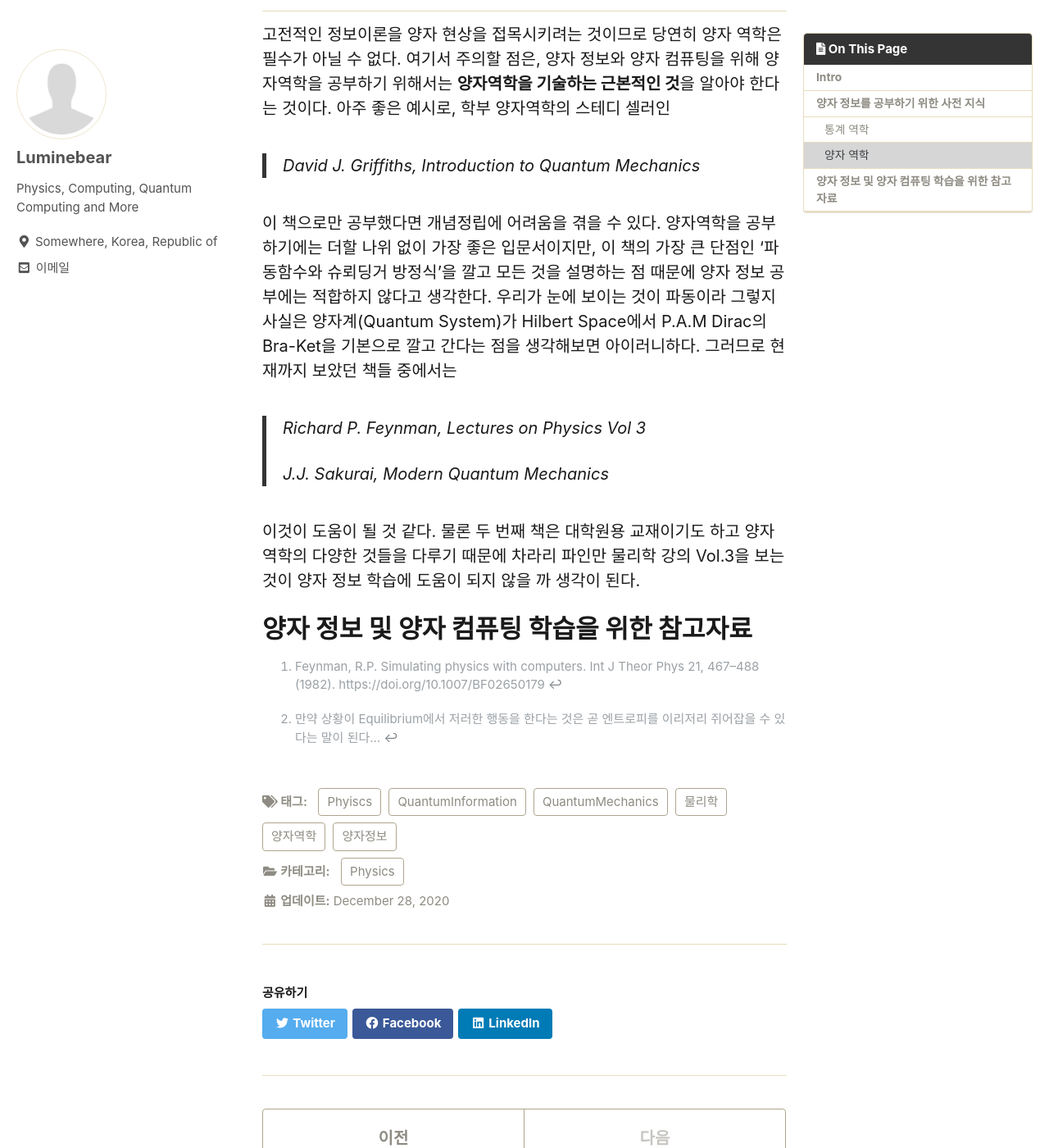
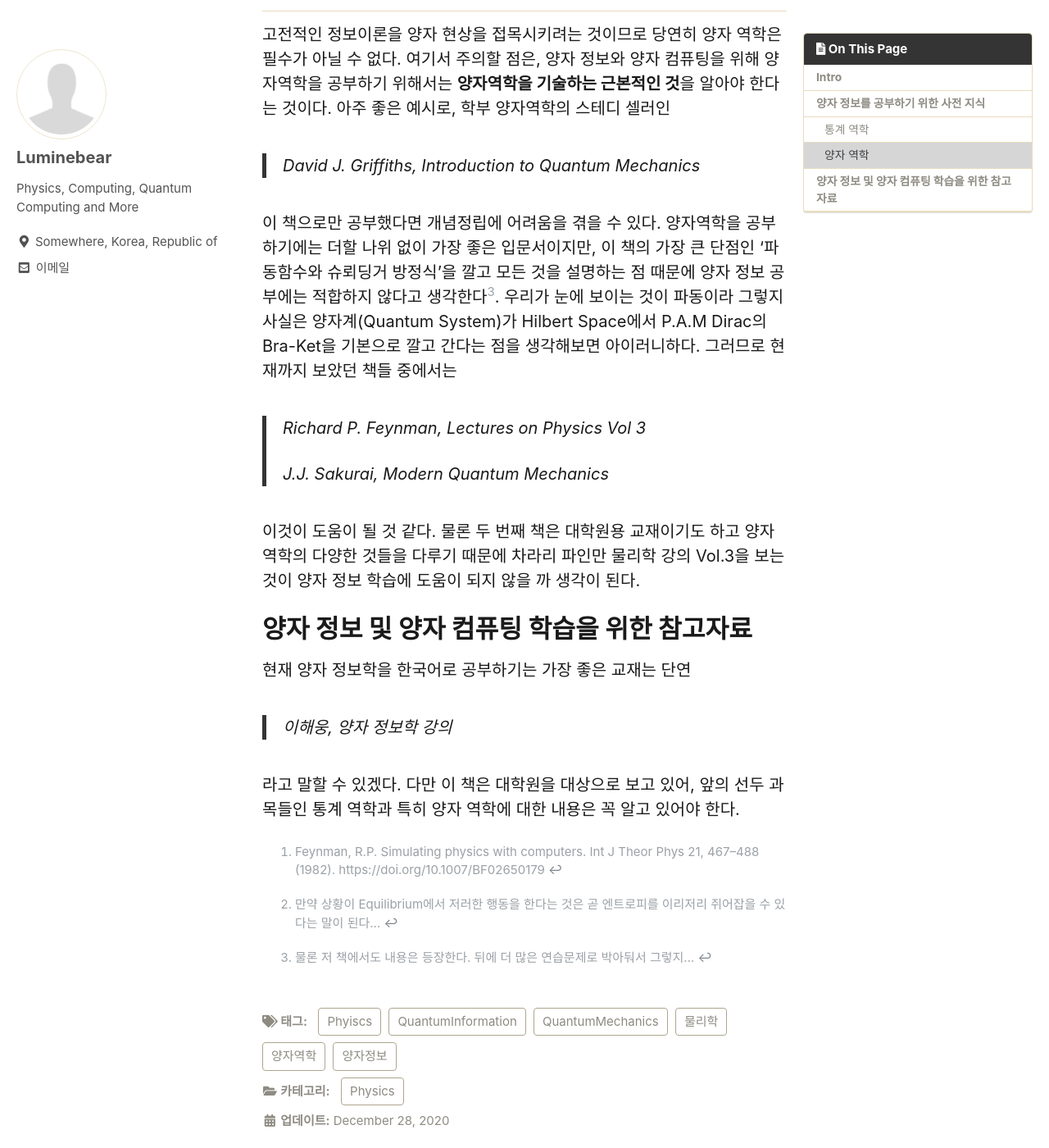
Before and after one commit to Luminebear/Luminebear.github.io, a Jekyll site: the page built from _posts/2020-12-28-QIprepost.md, in a window 1280 px wide and 1400 px high, scrolled down 1712 px. Shown: the whole window at 82% size. Built offline with Jekyll 4.4.1, drawn with Linux system fonts in a browser that asks for light colours; cached includes are drawn as plain includes; some web fonts are replaced; comment, search, counter and statistics services are not loaded.

Commit message:
Update Description

```diff
--- a/_posts/2020-12-28-QIprepost.md
+++ b/_posts/2020-12-28-QIprepost.md
@@ -46,7 +46,7 @@ toc_sticky: true
 > David J. Griffiths, Introduction to Quantum Mechanics
 
 이 책으로만 공부했다면 개념정립에 어려움을 겪을 수 있다. 양자역학을 공부하기에는 더할 나위 없이 가장 좋은 입문서이지만, 이 책의 가장 큰 단점인 '파동함수와 슈뢰딩거 방정식'을 깔고 모든 것을
-설명하는 점 때문에 양자 정보 공부에는 적합하지 않다고 생각한다. 우리가 눈에 보이는 것이 파동이라 그렇지 사실은 양자계(Quantum System)가 Hilbert Space에서 P.A.M Dirac의 Bra-Ket을 기본으로
+설명하는 점 때문에 양자 정보 공부에는 적합하지 않다고 생각한다[^3]. 우리가 눈에 보이는 것이 파동이라 그렇지 사실은 양자계(Quantum System)가 Hilbert Space에서 P.A.M Dirac의 Bra-Ket을 기본으로
 깔고 간다는 점을 생각해보면 아이러니하다. 그러므로 현재까지 보았던 책들 중에서는
 
 > Richard P. Feynman, Lectures on Physics Vol 3
@@ -57,6 +57,13 @@ toc_sticky: true
 생각이 된다.
 
 # 양자 정보 및 양자 컴퓨팅 학습을 위한 참고자료
+현재 양자 정보학을 한국어로 공부하기는 가장 좋은 교재는 단연
+
+> 이해웅, 양자 정보학 강의
+
+라고 말할 수 있겠다. 다만 이 책은 대학원을 대상으로 보고 있어, 앞의 선두 과목들인 통계 역학과 특히 양자 역학에 대한 내용은
+꼭 알고 있어야 한다.
 
 [^1]: Feynman, R.P. Simulating physics with computers. Int J Theor Phys 21, 467–488 (1982). https://doi.org/10.1007/BF02650179
 [^2]: 만약 상황이 Equilibrium에서 저러한 행동을 한다는 것은 곧 엔트로피를 이리저리 쥐어잡을 수 있다는 말이 된다...
+[^3]: 물론 저 책에서도 내용은 등장한다. 뒤에 더 많은 연습문제로 박아둬서 그렇지...
```
